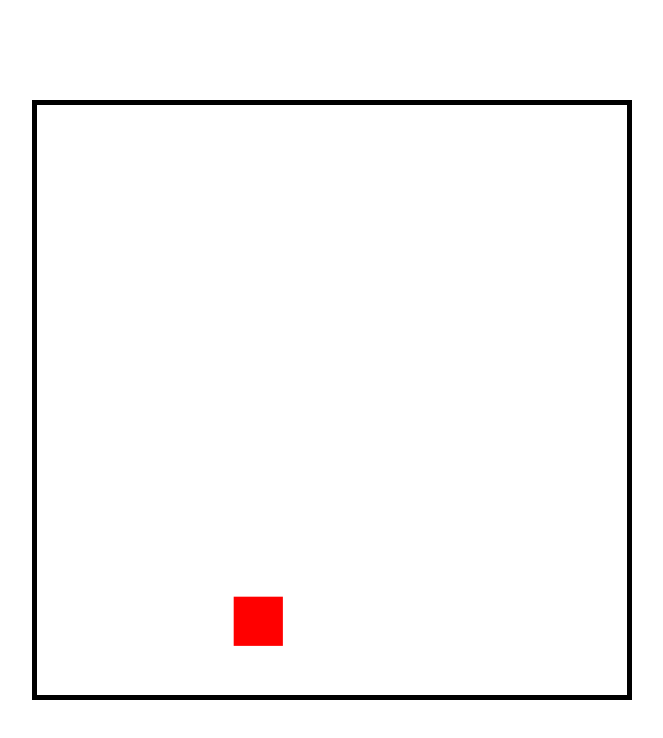
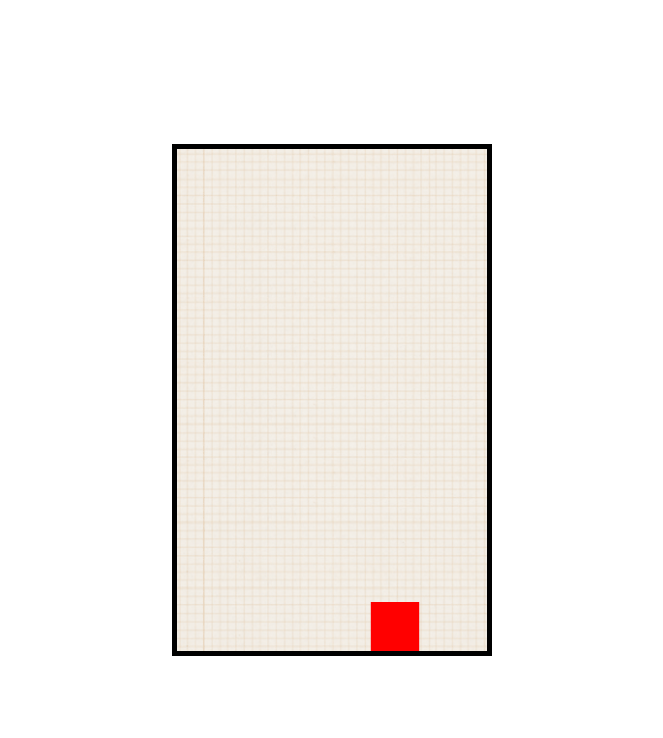
Before and after one commit to Satish9047/lf-assignment-doodle-jump-game, a plain HTML site: page index.html in a window 1280 px wide. Shown: the whole page, without its empty margins (308-971 px from the left). Drawn offline with Linux system fonts and the light colour scheme.

Commit message:
player movement, jump and background added

```diff
--- a/src/main.js
+++ b/src/main.js
@@ -1,28 +1,122 @@
-//creatig the canvas into variable
+// Creating the canvas and context
 const canvas = document.getElementById("canvas");
-const ctx = canvas.getContext("2d"); //for 2d animation development
-// console.log(ctx);
+const ctx = canvas.getContext("2d");
+canvas.width = 320;
+canvas.height = 512;
+
+// Defining constants
+const gravity = 0.4;
+
+//defining the platform
+const platformArray = [];
+let platformHeight = 18;
+let platformWidth = 60;
+let platformImg;
+platformImg = new Image();
+platformImg.src = "./image/doodle-char-1-L-x1.png";
 
 
-//defining the canvas width and height
-canvas.width = 600;
-canvas.height = 600;
+// Creating the background image
+const backgroundImage = new Image();
+backgroundImage.src = '../src/image/bck.png';
+
+backgroundImage.onload = function () {
+  animate();
+};
+
+// Creating the Player class
+class Player {
+  constructor(position) {
+    this.position = position;
+    this.velocity = {
+      x: 0,
+      y: 1,
+    };
+    this.height = 50;
+  }
+
+  draw() {
+    ctx.fillStyle = "red"; // Set the fill style
+    ctx.fillRect(this.position.x, this.position.y, 50, this.height);
+  }
+
+  update() {
+    this.draw();
+    this.position.x += this.velocity.x;
+    this.position.y += this.velocity.y;
+
+    // Check if the player has reached the left or right boundary
+    if (this.position.x < 0) {
+        this.position.x = canvas.width; // Move to the right side
+      } else if (this.position.x > canvas.width) {
+        this.position.x = 0; // Move to the left side
+      }
 
 
+    //check if the player reach at the bottom of the canvas
+    if (this.position.y + this.height + this.velocity.y < canvas.height) {
+      this.velocity.y += gravity;
+    } else {
+      this.velocity.y = 0;
+    }
+  }
+}
 
-let y = 200
-//creating the animation function
-function animate(){
-    window.requestAnimationFrame(animate);
-    // console.log("animate")
+const player = new Player({
+  x: 200,
+  y: 200,
+});
 
-    //this line and the next line will overwrite the rectangle with white color
-    ctx.fillStyle = "white";
-    ctx.fillRect(0, 0, canvas.width, canvas.height);
+// Key object to track key events
+const key = {
+  d: { pressed: false },
+  a: { pressed: false },
+};
 
-    //this will create the drop down animation
-    ctx.fillStyle = "red";
-    ctx.fillRect(200, y, 50, 50);
-    y++
+// Animation function
+function animate() {
+  window.requestAnimationFrame(animate);
+
+  // Draw the background image only once
+  ctx.drawImage(backgroundImage, 0, 0, canvas.width, canvas.height);
+
+  // Update and draw other elements
+  player.update();
+  player.velocity.x = 0;
+
+  if (key.d.pressed) {
+    player.velocity.x = 5;
+  } else if (key.a.pressed) {
+    player.velocity.x = -5;
+  }
 }
-animate();
+
+// Event listeners for keydown and keyup
+window.addEventListener("keydown", (event) => {
+  switch (event.key) {
+    case "d":
+      key.d.pressed = true;
+      break;
+    case "a":
+      key.a.pressed = true;
+      break;
+    case "w":
+      player.velocity.y = -12;
+      break;
+    default:
+      break;
+  }
+});
+
+window.addEventListener("keyup", (event) => {
+  switch (event.key) {
+    case "d":
+      key.d.pressed = false;
+      break;
+    case "a":
+      key.a.pressed = false;
+      break;
+    default:
+      break;
+  }
+});
--- a/src/styles/style.css
+++ b/src/styles/style.css
@@ -11,6 +11,7 @@ body{
 }
 .canvas{
     border: 5px solid black;
-    width: 600px;
-    height: 600px;
+    width: 320px;
+    height: 512px;
+    background-image: url("../image/bck.png");
 }
```
Also changed, not shown: src/image/background.png (added), src/image/bck.png (added), src/image/bunny-left@2x.png (added), src/image/bunny-right@2x.png (added), src/image/doodle-char-1-L-x1.png (added), src/image/doodle-char-1-x2.png (added), src/image/doodlestein-left@2x.png (added), src/image/doodlestein-right@2x.png (added), src/image/ghost-left@2x.png (added), src/image/ghost-right@2x.png (added), src/image/platform.png (added), src/image/space-left@2x.png (added), src/image/space-right@2x.png (added).
